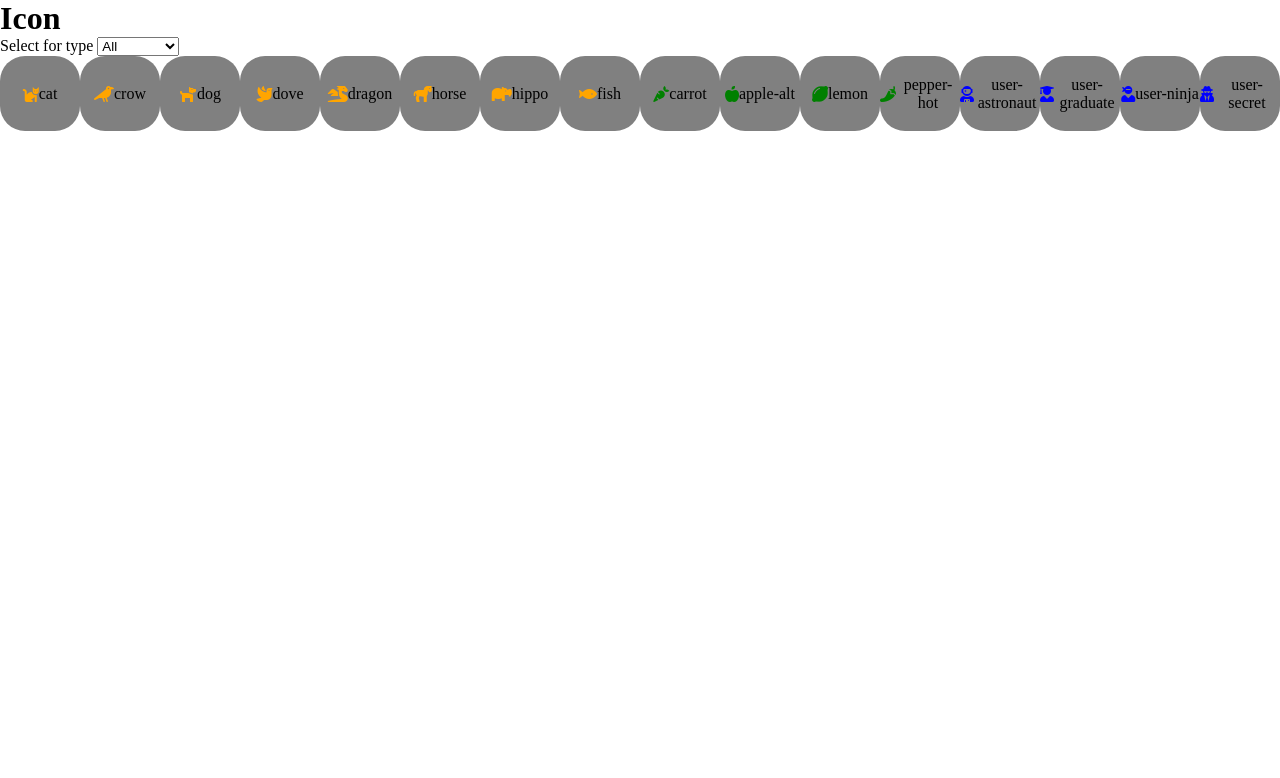
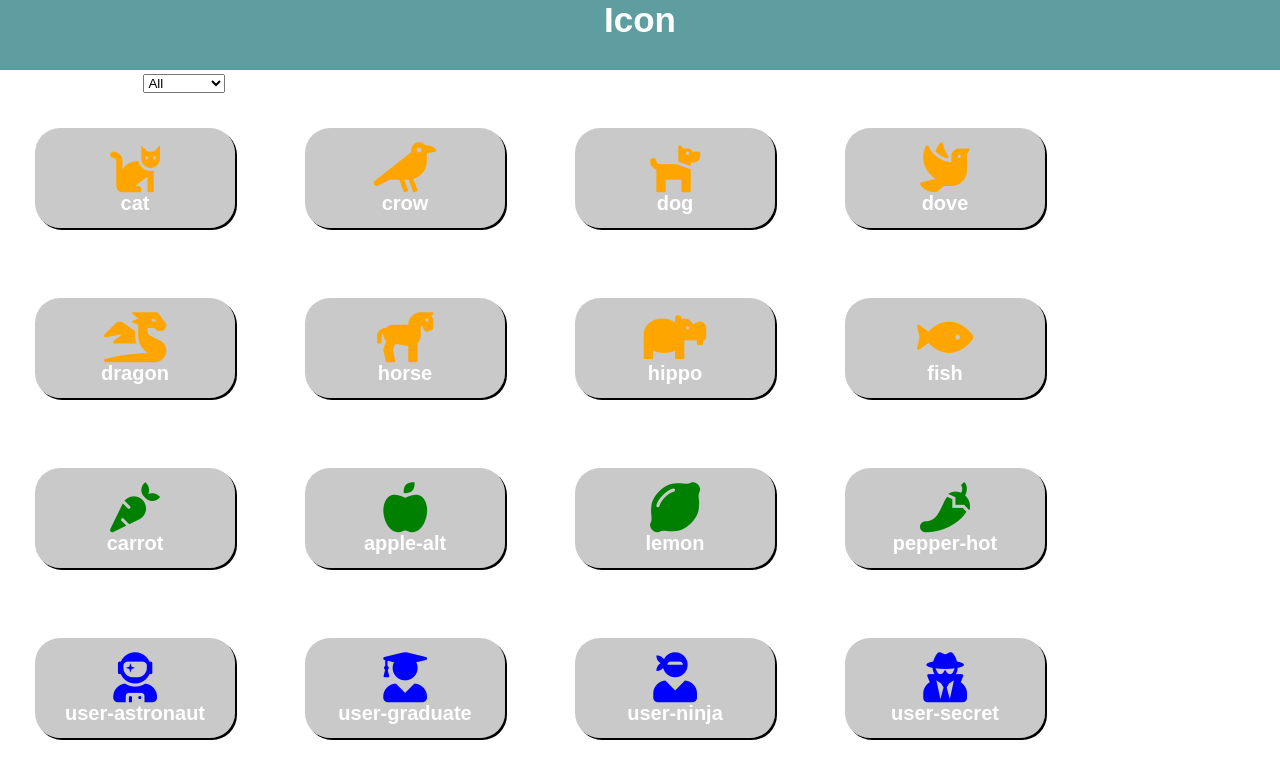
Before and after one commit to Maurizio97/js-es6-icons, a plain HTML site: page index.html in a window 1280 px wide. Drawn offline with Linux system fonts and the light colour scheme.

Commit message:
update css

```diff
--- a/css/style.css
+++ b/css/style.css
@@ -4,25 +4,48 @@
     box-sizing: border-box;
 }
 
+body {
+    font-family: Arial, Helvetica, sans-serif;
+}
 
+h1 {
+    background-color: cadetblue;
+    height: 70px;
+    font-size: 35px;
+    color: white;
+    text-align: center;
+}
 .container-icons {
     display: flex;
     justify-content: space-around;
+    justify-content: start;
+    flex-wrap: wrap;
 }
 
 .icon {
-    width: 150px;
-    height: 75px;
-    background-color: grey;
+    width: 200px;
+    height: 100px;
+    margin: 35px;
+    box-shadow: black 2px 2px;
+    background-color: rgba(128, 128, 128, 0.425);
     border-radius: 25px;
     display: flex;
+    flex-direction: column;
     align-items: center;
     justify-content: center;
 }
 
+.icon i {
+    font-size: 50px;
+}
+
 span {
-    text-align: center;
+    color: white;
+    font-size: 20px;
+    font-weight: bold;
 }
+
+
 
 .orange {
     color: orange;
```
